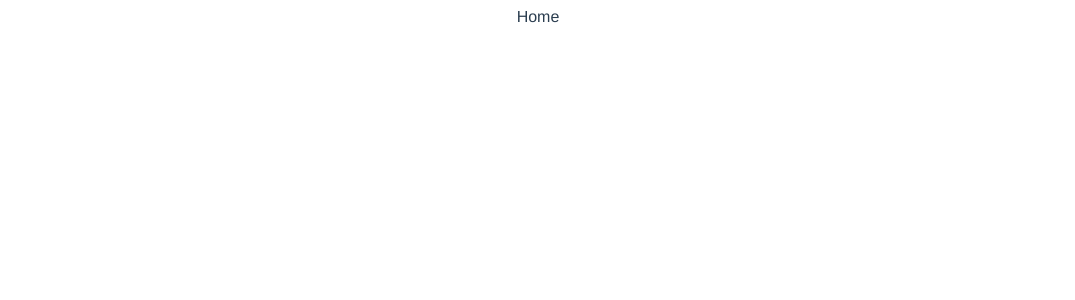
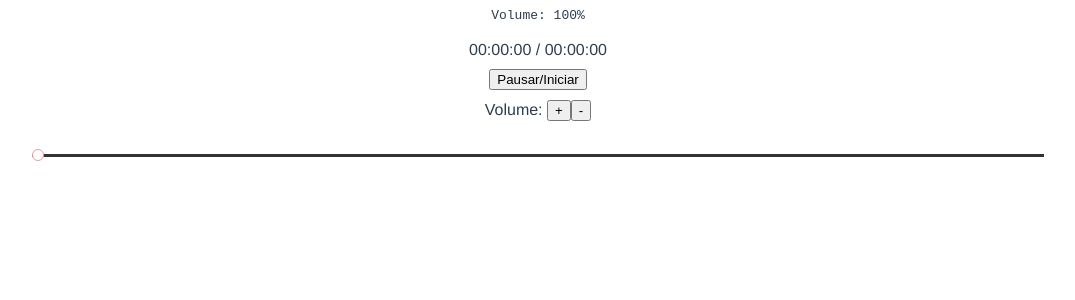
Before and after one commit to arthurzeras/open-podcast-client, a Vue app: page / in a window 1280 px wide. Shown: the top 300 px of the page, without its empty margins (102-1177 px from the left). Built offline with nearby package versions, Linux system fonts and the light colour scheme.

Commit message:
Criando o player beta

```diff
--- a/src/main.js
+++ b/src/main.js
@@ -2,10 +2,12 @@ import Vue from 'vue'
 import App from './App.vue'
 import router from './router'
 import './registerServiceWorker'
+import directives from './utils/directives'
 
 Vue.config.productionTip = false
 
 new Vue({
   router,
+  directives,
   render: h => h(App)
 }).$mount('#app')
--- /dev/null
+++ b/src/utils/directives.js
@@ -0,0 +1,28 @@
+import Vue from 'vue'
+
+Vue.directive('formatar-tempo', {
+  componentUpdated (el, { value }) {
+    if (value) {
+      let segundos = parseInt(value, 10)
+      let horas = Math.floor(segundos / 3600)
+      let minutos = Math.floor((segundos - (horas * 3600)) / 60)
+      segundos = segundos - (horas * 3600) - (minutos * 60)
+
+      if (horas < 10) {
+        horas = `0${horas}`
+      }
+
+      if (minutos < 10) {
+        minutos = `0${minutos}`
+      }
+
+      if (segundos < 10) {
+        segundos = `0${segundos}`
+      }
+
+      el.innerHTML = `${horas}:${minutos}:${segundos}`
+    } else {
+      el.innerHTML = '00:00:00'
+    }
+  }
+})
--- a/src/views/Home.vue
+++ b/src/views/Home.vue
@@ -1,11 +1,163 @@
 <template>
   <div class="home">
-    Home
+    <audio :src="source" ref="audioEl"></audio>
+
+    <code>
+      Volume: {{ volumePorcentagem }}
+    </code>
+    <br>
+    <div style="margin-bottom: 10px">
+      <span v-formatar-tempo="tempo"></span> /
+      <span v-formatar-tempo="tempoTotal"></span>
+    </div>
+    <button @click="alternar()">Pausar/Iniciar</button>
+    <div style="margin-top: 10px">
+      Volume:
+      <button @click="controlarVolume('+')">+</button>
+      <button @click="controlarVolume('-')">-</button>
+    </div>
+    <br>
+    <!-- <input
+      min="0"
+      step="1"
+      type="range"
+      v-model="tempo"
+      :max="tempoTotal"
+      @change="alterarTempo($event)"
+    > -->
+
+    <div class="progress">
+      <div
+        class="progress-bar"
+        @click="alterarTempo($event)"
+      ></div>
+      <div
+        ref="progressBar"
+        @click="alterarTempo($event)"
+        class="progress-bar-indicator"
+      ></div>
+      <span class="point-indicator" ref="progressPoint"></span>
+    </div>
   </div>
 </template>
 
 <script>
 export default {
-  name: 'home'
+  name: 'home',
+  data () {
+    return {
+      source: 'https://nerdcast.jovemnerd.com.br/nerdcast_636_viajar_e_se_fuder_2.mp3',
+      tempo: 0,
+      volume: 0,
+      tempoTotal: 0,
+      interval: null
+    }
+  },
+  mounted () {
+    this.volume = this.$refs.audioEl.volume
+  },
+  computed: {
+    volumePorcentagem () {
+      return `${this.volume * 100}%`
+    }
+  },
+  methods: {
+    alternar () {
+      const { audioEl, progressBar, progressPoint } = this.$refs
+      if (audioEl.paused) {
+        audioEl.play()
+        this.tempoTotal = audioEl.duration
+        this.interval = setInterval(() => {
+          const currentTime = parseInt(audioEl.currentTime)
+          this.tempo = currentTime === this.tempo
+            ? this.tempo
+            : currentTime
+
+          // porcentagem do tempo
+          const percent = (this.tempo * 100) / this.tempoTotal
+          progressBar.style.width = `${percent}%`
+          progressPoint.style.left = `${percent}%`
+        }, 100)
+      } else {
+        audioEl.pause()
+        clearInterval(this.interval)
+      }
+    },
+    controlarVolume (param) {
+      const el = this.$refs.audioEl
+      if (param === '+' && this.volume < 1) {
+        this.volume = (this.volume * 10 + 0.1 * 10) / 10
+      }
+
+      if (param === '-' && this.volume > 0) {
+        this.volume = (this.volume * 10 - 0.1 * 10) / 10
+      }
+
+      el.volume = this.volume
+    },
+    alterarTempo (ev) {
+      // this.$refs.audioEl.currentTime = parseInt(ev.target.value)
+      const { progressBar, progressPoint, audioEl } = this.$refs
+      const clickedPoint = ev.offsetX
+      let fullWidth = ev.target.offsetWidth
+
+      if (ev.target === progressBar) {
+        fullWidth = ev.target.parentElement.firstChild.offsetWidth
+      }
+
+      const percent = (clickedPoint * 100) / fullWidth
+      progressBar.style.width = `${percent}%`
+      progressPoint.style.left = `${percent}%`
+
+      audioEl.currentTime = (percent * audioEl.duration) / 100
+    }
+  }
 }
 </script>
+
+<style lang="scss">
+.home {
+  display: flex;
+  flex-direction: column;
+  width: 100%;
+  align-items: center;
+  justify-content: center;
+  .progress {
+    width: 80%;
+    margin-top: 15px;
+    position: relative;
+    > * {
+      cursor: pointer;
+    }
+    .progress-bar {
+      width: 100%;
+      height: 3px;
+      display: block;
+      background-color: #333;
+      position: relative;
+    }
+    .progress-bar-indicator {
+      content: ' ';
+      position: absolute;
+      background-color: red;
+      height: 3px;
+      left: 0;
+      top: 0;
+    }
+    .point-indicator {
+      transition: .4s;
+      content: ' ';
+      display: block;
+      position: absolute;
+      height: 10px;
+      width: 10px;
+      top: -5px;
+      left: 0;
+      z-index: 100;
+      border-radius: 100%;
+      border: 1px solid #ee9999;
+      background-color: #fff;
+    }
+  }
+}
+</style>
```
